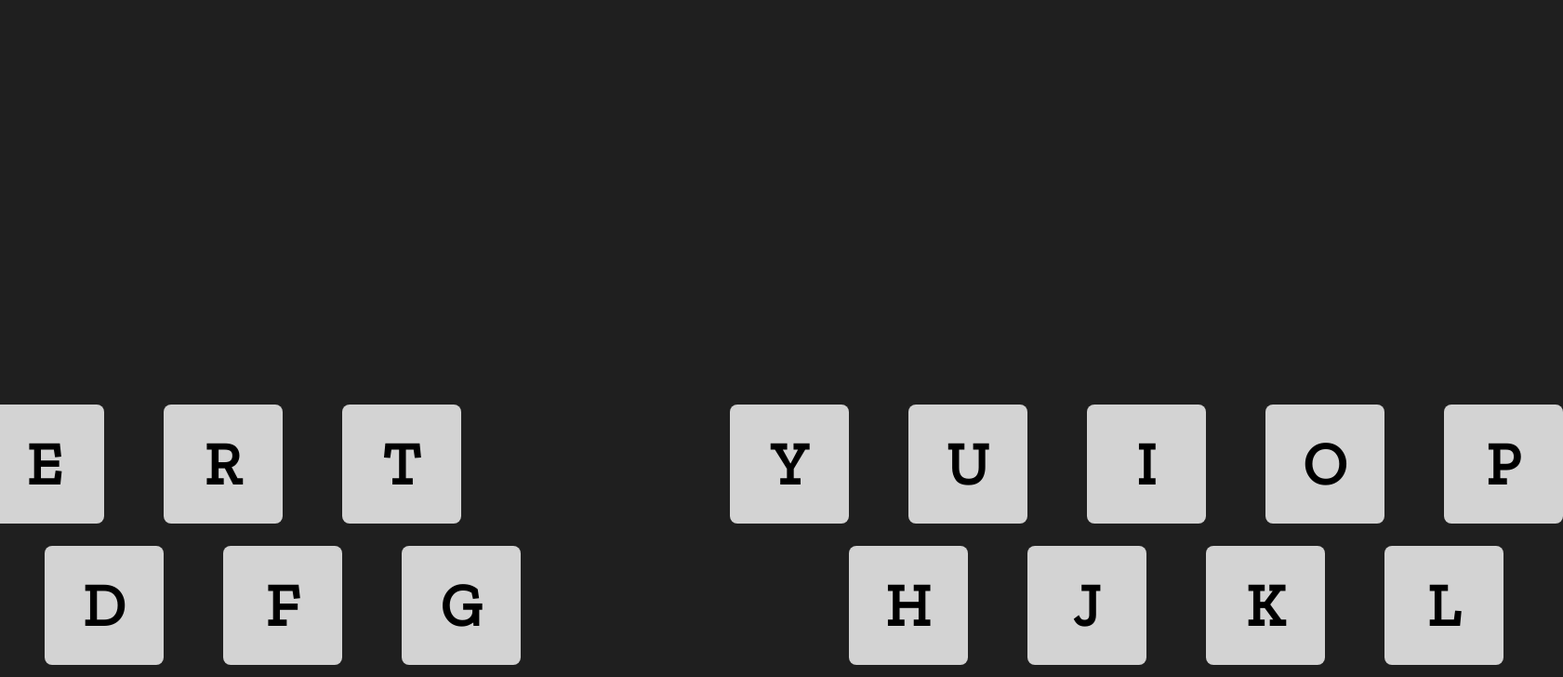
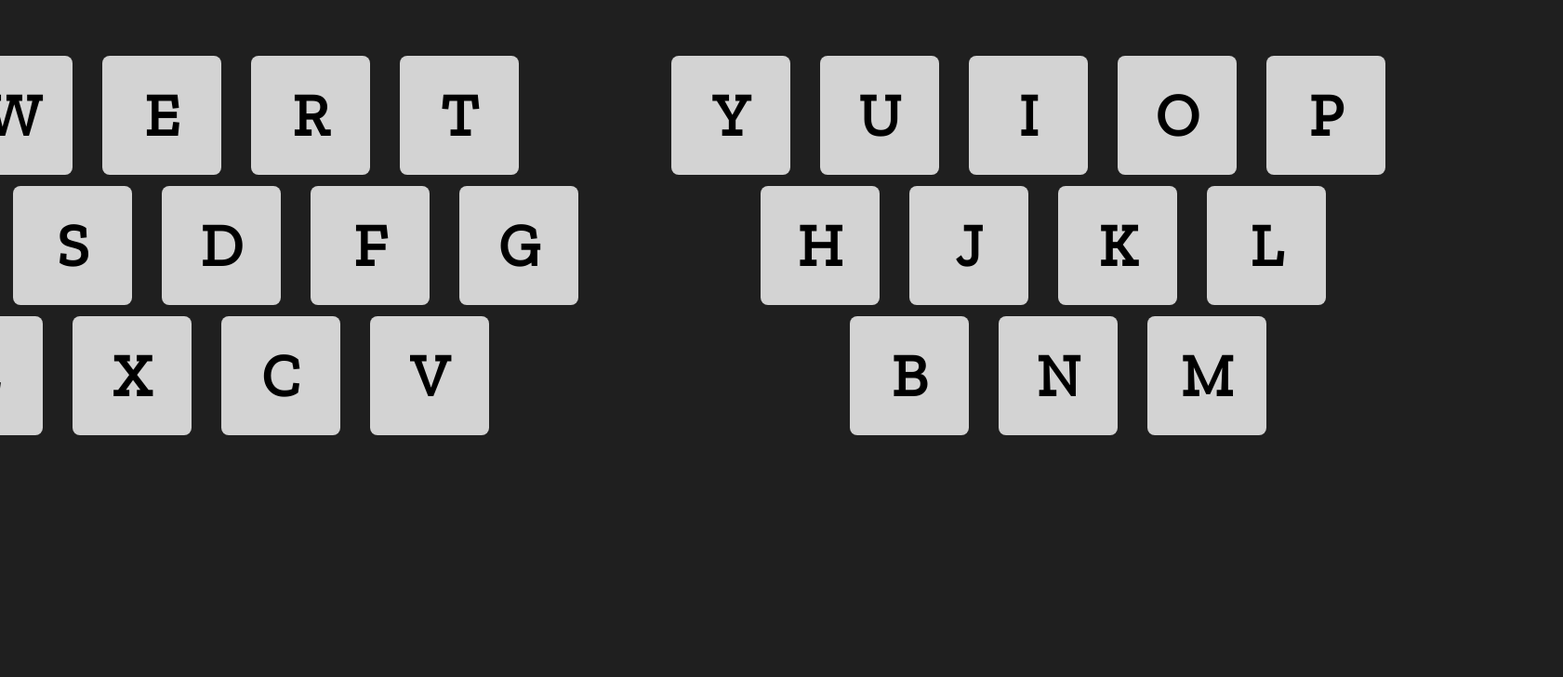
Before and after one commit to sethkrantzler/Typeulizer, a React (Create React App) app: page / in a window 1280 px wide. Shown: the part 357-1085 px from the top of the page at 93% size, 1681 px wide, since content can reach past the window. After the commit the page ends 825 px from the top, so only its background shows below. Built offline with nearby package versions, Linux system fonts and the light colour scheme.

Commit message:
working smaller screen size

```diff
--- a/src/App.css
+++ b/src/App.css
@@ -33,7 +33,7 @@
   }
 
 
-
+  @media screen and (min-width: 2400px) {
     .keys {
       display: flex;
       flex-direction: row;
@@ -87,9 +87,9 @@
 
     input {
       width: 100%;
-    height: 256px;
+      height: 218px;
       margin-top: 135px;
-    font-size: 256px;
+      font-size: 218px;
       border: none;
       color: #CE9178;
       background-color: transparent;
@@ -107,6 +107,84 @@
       color: #DCDCAA;
       font-family: "Bebas Neue", sans-serif;
       font-weight: bold;
+    }
+  }
+
+  @media screen and (max-width: 2399px) {
+    .keys {
+      display: flex;
+      flex-direction: row;
+      gap: 100px;
+    }
+
+    .keySide {
+      display: flex;
+      flex-direction: column;
+      flex-grow: 1;
+      gap: 12px;
+    }
+
+    #right {
+      align-items: flex-start;
+    }
+
+    #right {
+      align-items: flex-end;
+    }
+
+    .keySide>div {
+      display: flex;
+      flex-direction: row;
+      gap: 32px;
+    }
+
+    #left.keySide > div:nth-child(2) {
+      margin-left: calc(var(--offset) * 1); /* Calculate the margin based on index */
+    }
+    #left.keySide > div:nth-child(3) {
+      margin-left: calc(var(--offset) * 2); /* Calculate the margin based on index */
+    }
+
+    #right.keySide > div:nth-child(2) {
+      margin-right: calc(var(--offset) * 1); /* Calculate the margin based on index */
+    }
+    #right.keySide > div:nth-child(3) {
+      margin-right: calc(var(--offset) * 2); /* Calculate the margin based on index */
+    }
+
+    .letter {
+      font-size: 64px;
+      display: flex;
+      width: 128px;
+      height: 128px;
+      border-radius: 8px;
+      justify-content: center;
+      align-items: center;
+    }
+
+    input {
+      width: 100%;
+      height: 150px;
+      margin-top: 20px;
+      font-size: 150px;
+      border: none;
+      color: #CE9178;
+      background-color: transparent;
+      caret-color: transparent;
+      text-align: center;
+      outline: none;
+      font-family: "Zilla Slab", serif;
+      font-weight: 700;
+    }
+
+    h1 {
+      font-size: 198px;
+      margin-top: 0;
+      margin-bottom: 8px;
+      color: #DCDCAA;
+      font-family: "Bebas Neue", sans-serif;
+      font-weight: bold;
+    }
   }
 
   .animateKeyLeft{
```
Lines whose indentation alone changed are shown as unchanged.
